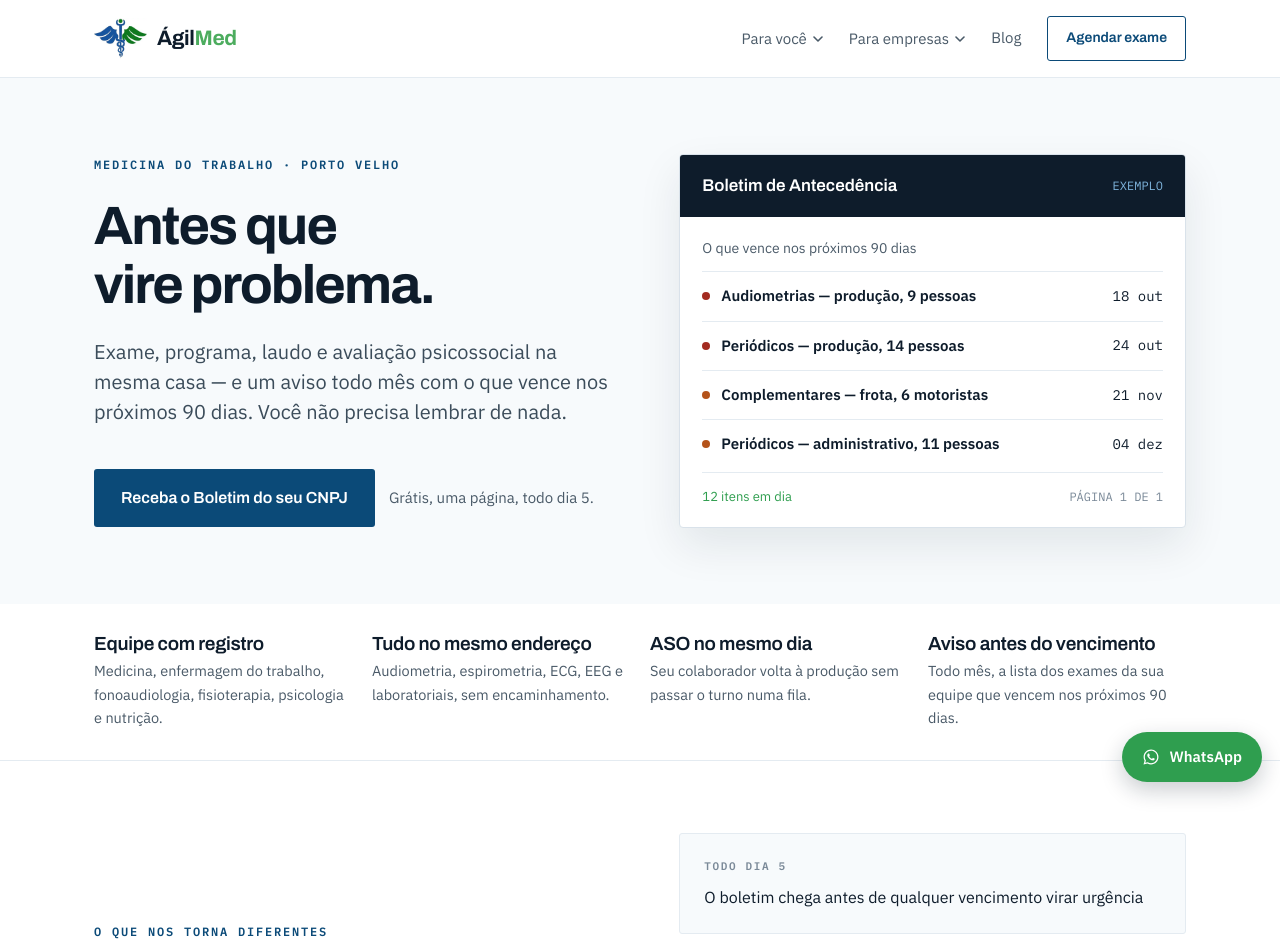
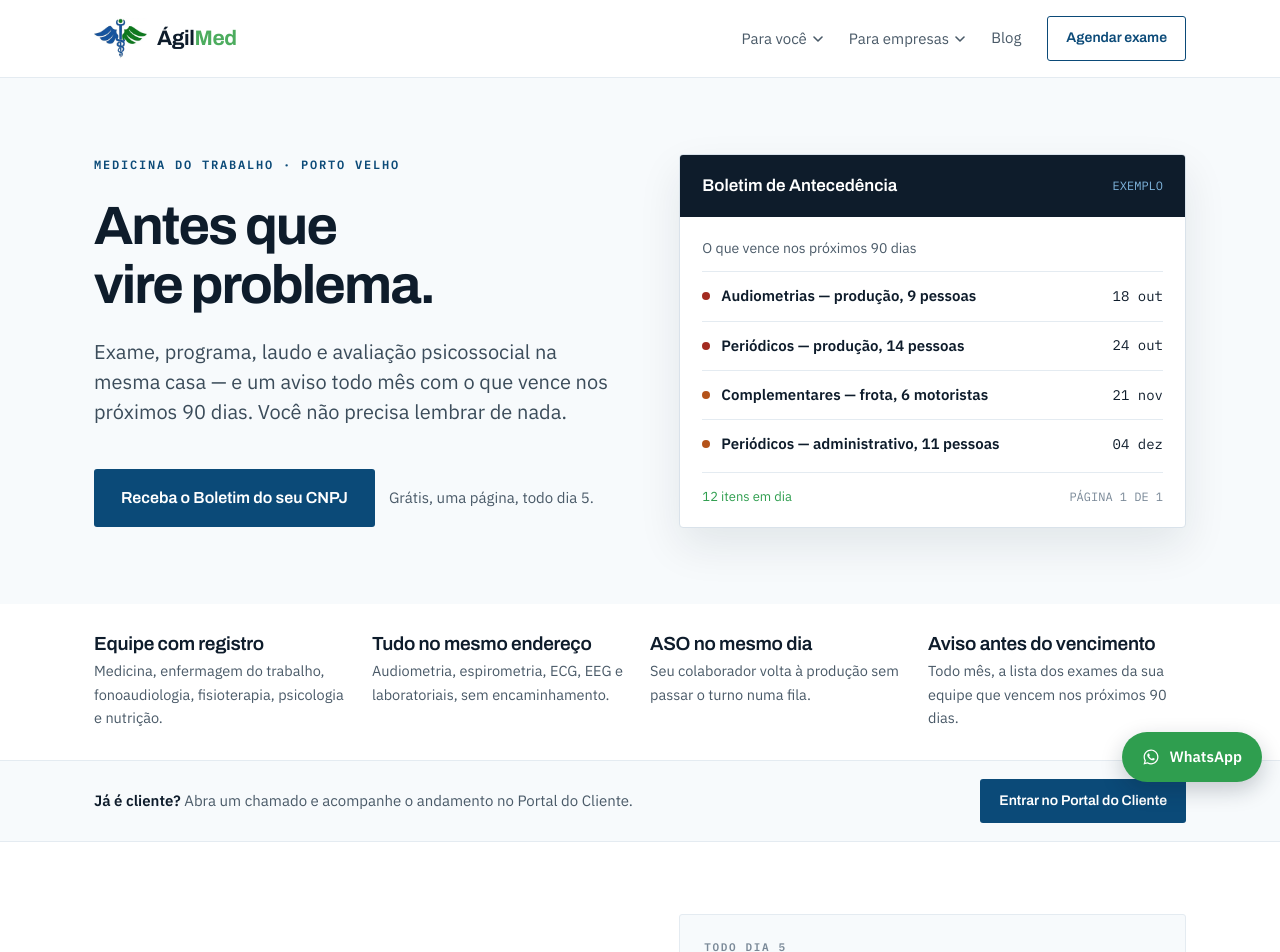
Before and after one commit to guerrasilvaleonardo/SITE-SGILMEDOCUPACIONAL, a Next.js app: page / in a window 1280 px wide. Shown: the top 952 px of the page. Built offline with nearby package versions, Linux system fonts and the light colour scheme.

Commit message:
feat(home): faixa de acesso ao Portal do Cliente
Added a new section for existing clients to access the client portal.

```diff
--- a/app/page.js
+++ b/app/page.js
@@ -123,6 +123,33 @@ export default function Home() {
               <p style={{ fontSize: 14.5, color: 'var(--tinta-3)', marginTop: 4 }}>{p.texto}</p>
             </div>
           ))}
+        </div>
+      </section>
+
+      <section style={{ borderBottom: '1px solid var(--linha)', background: 'var(--fundo)' }}>
+        <div
+          className="wrap"
+          style={{
+            display: 'flex',
+            flexWrap: 'wrap',
+            alignItems: 'center',
+            justifyContent: 'space-between',
+            gap: 16,
+            paddingBlock: 18,
+          }}
+        >
+          <p style={{ fontSize: 15, color: 'var(--tinta-3)', margin: 0 }}>
+            <strong style={{ color: 'var(--tinta)' }}>Já é cliente?</strong> Abra um chamado e
+            acompanhe o andamento no Portal do Cliente.
+          </p>
+          <a
+            className="btn btn-primario btn-pequeno"
+            href={site.portalUrl}
+            target="_blank"
+            rel="noopener noreferrer"
+          >
+            Entrar no Portal do Cliente
+          </a>
         </div>
       </section>
 
```
